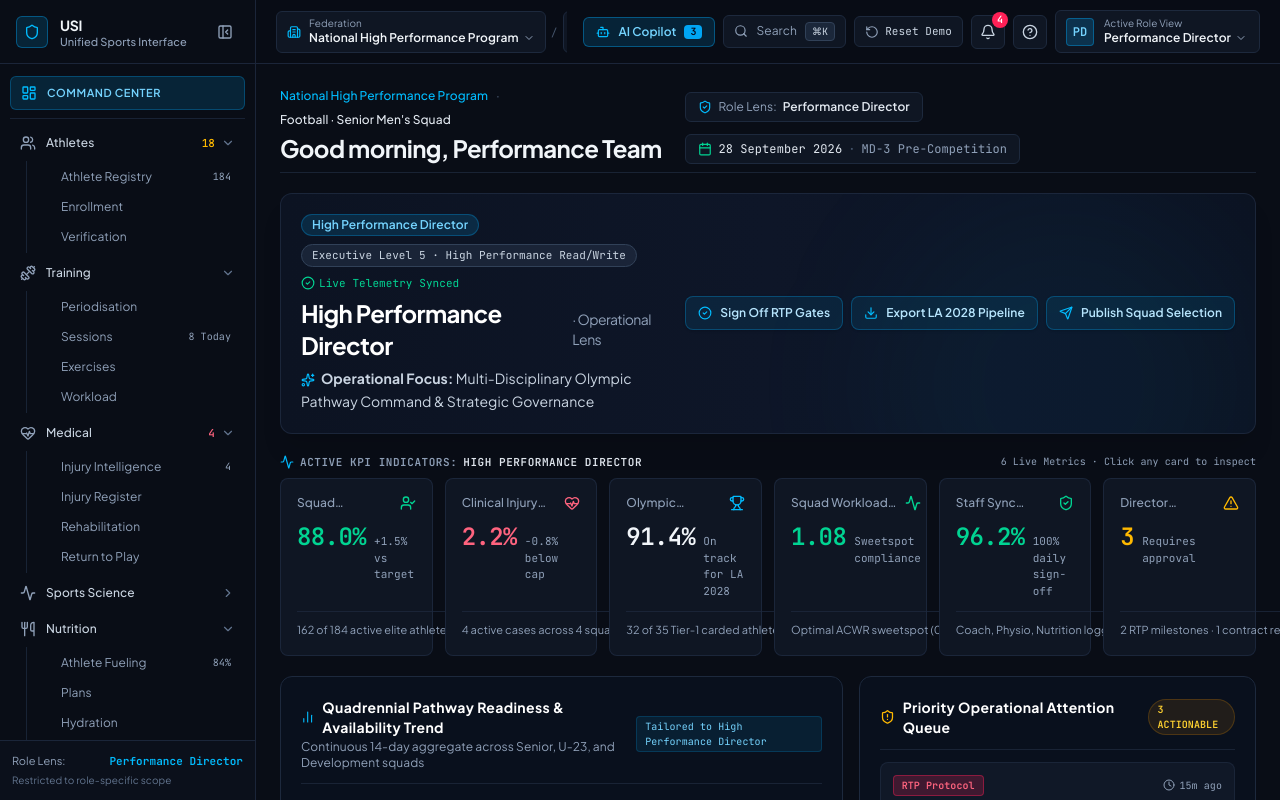
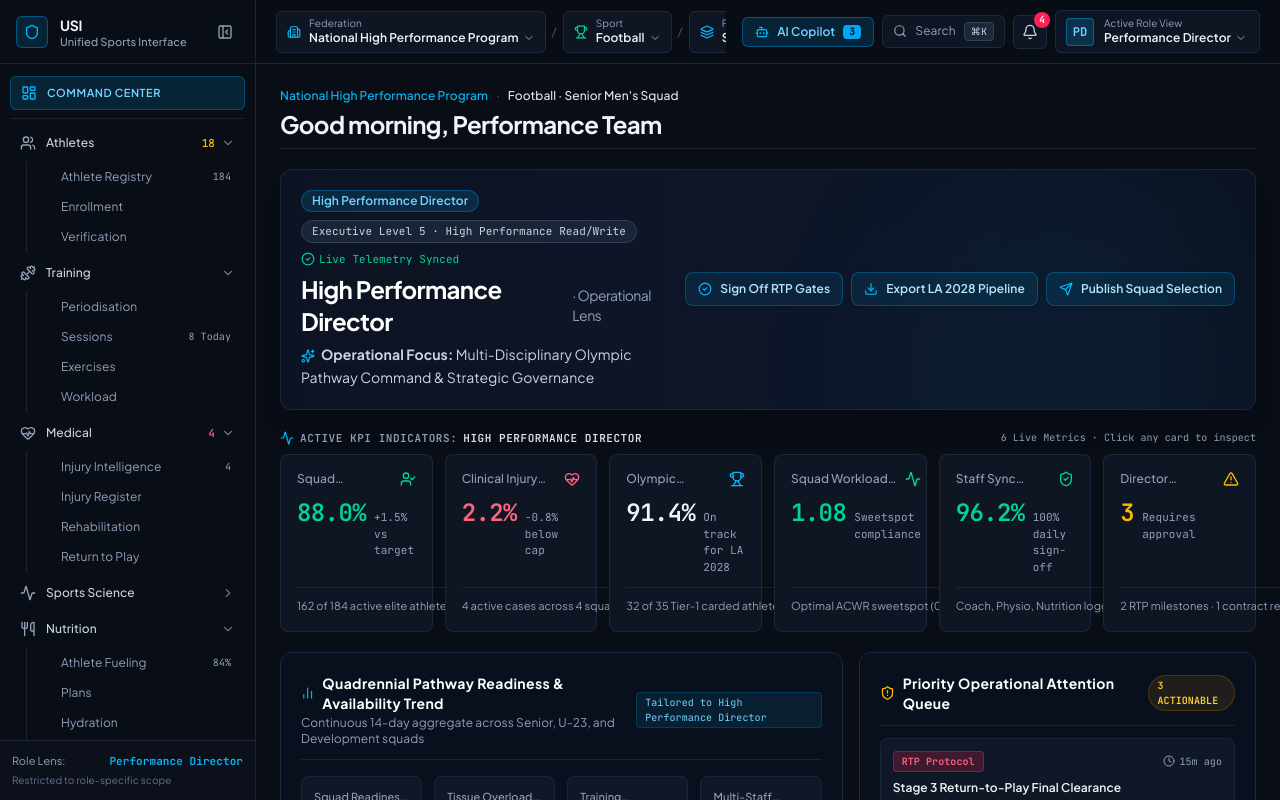
Before and after one commit to nishantjoshi020/USI, a React (Vite) app: page / in a window 1280 px wide. Shown: the top 800 px of the page. Built offline with nearby package versions, Linux system fonts and the light colour scheme.

Commit message:
refactor(ui): remove legacy date context controls
Cleaned up the UI by removing redundant date selection and role display components from the dashboard and navigation bar to streamline the interface.

```diff
--- a/src/App.tsx
+++ b/src/App.tsx
@@ -1209,24 +1209,6 @@ export default function App() {
                     Good morning, Performance Team
                   </h1>
                 </div>
-
-                {/* Compact Date / Role Context Indicator */}
-                <div className="flex flex-wrap items-center gap-3 text-xs text-slate-400">
-                  <div className="flex items-center gap-1.5 px-3 py-1.5 rounded-md bg-[#0F1623] border border-slate-800">
-                    <ShieldCheck className="w-3.5 h-3.5 text-sky-400" />
-                    <span>Role Lens:</span>
-                    <strong className="text-slate-200 font-semibold">
-                      {selectedRole}
-                    </strong>
-                  </div>
-
-                  <div className="flex items-center gap-1.5 px-3 py-1.5 rounded-md bg-[#0F1623] border border-slate-800 font-mono tabular-nums">
-                    <Calendar className="w-3.5 h-3.5 text-emerald-400" />
-                    <span className="text-slate-200">{context.date}</span>
-                    <span className="text-slate-600">·</span>
-                    <span className="text-slate-400">MD-3 Pre-Competition</span>
-                  </div>
-                </div>
               </div>
 
               {/* Dynamic 8-Persona Role Dashboard Banner */}
--- a/src/components/navigation/TopContextBar.tsx
+++ b/src/components/navigation/TopContextBar.tsx
@@ -271,55 +271,9 @@ export const TopContextBar: React.FC<TopContextBarProps> = ({
             </div>
           )}
         </div>
-
-        {/* Date Context */}
-        <div className="relative ml-1">
-          <button
-            onClick={() => setOpenDropdown(openDropdown === 'date' ? null : 'date')}
-            className="flex items-center gap-2 px-2.5 py-1.5 rounded-md bg-[#0F1623] hover:bg-[#151E2E] border border-slate-800 text-left transition-colors whitespace-nowrap"
-          >
-            <Calendar className="w-3.5 h-3.5 text-slate-400 shrink-0" />
-            <div>
-              <span className="block text-[10px] text-slate-400 leading-none">
-                Date
-              </span>
-              <span className="text-xs font-mono font-semibold text-slate-100 flex items-center gap-1 mt-0.5 tabular-nums">
-                {context.date}
-                <ChevronDown className="w-3 h-3 text-slate-400" />
-              </span>
-            </div>
-          </button>
-
-          {openDropdown === 'date' && (
-            <div className="absolute right-0 mt-1.5 w-52 bg-[#0F1623] border border-slate-700 rounded-md shadow-xl py-1 z-50">
-              <div className="px-3 py-1.5 text-[11px] font-medium text-slate-400 border-b border-slate-800">
-                Operational Date
-              </div>
-              {CONTEXT_OPTIONS.dates.map((d) => (
-                <button
-                  key={d}
-                  onClick={() => {
-                    onUpdateContext({ date: d });
-                    setOpenDropdown(null);
-                  }}
-                  className={`w-full text-left px-3 py-2 text-xs font-mono flex items-center justify-between ${
-                    context.date === d
-                      ? 'bg-sky-500/15 text-sky-300 font-semibold'
-                      : 'text-slate-300 hover:bg-slate-800/70'
-                  }`}
-                >
-                  <span>{d}</span>
-                  {context.date === d && (
-                    <span className="w-1.5 h-1.5 rounded-full bg-sky-400" />
-                  )}
-                </button>
-              ))}
-            </div>
-          )}
-        </div>
       </div>
 
-      {/* Right Zone: AI Copilot Trigger, Search, Notifications, Help, Role/User Profile */}
+      {/* Right Zone: AI Copilot Trigger, Search, Notifications, Role/User Profile */}
       <div className="flex items-center gap-2 shrink-0">
         {/* Persistent AI Copilot Trigger (Section 1) */}
         {onOpenAICopilot && (
@@ -351,18 +305,6 @@ export const TopContextBar: React.FC<TopContextBarProps> = ({
           </kbd>
         </button>
 
-        {/* Demo Reset Trigger for Assessment Readiness */}
-        {onResetDemoState && (
-          <button
-            onClick={onResetDemoState}
-            title="Reset Demo State to Initial Baseline"
-            className="hidden lg:inline-flex items-center gap-1.5 px-2.5 py-1.5 rounded-md bg-[#0F1623] hover:bg-[#151E2E] border border-slate-800 text-[11px] font-mono text-slate-300 hover:text-white transition-colors"
-          >
-            <RotateCcw className="w-3.5 h-3.5 text-slate-400" />
-            <span>Reset Demo</span>
-          </button>
-        )}
-
         {/* Notifications */}
         <button
           onClick={onToggleNotifications}
@@ -375,15 +317,6 @@ export const TopContextBar: React.FC<TopContextBarProps> = ({
               {unreadNotificationsCount}
             </span>
           )}
-        </button>
-
-        {/* Help / System Architecture */}
-        <button
-          onClick={onOpenHelpModal}
-          title="USI Operational Architecture & Guide"
-          className="p-2 rounded-md bg-[#0F1623] hover:bg-[#151E2E] border border-slate-800 text-slate-300 hover:text-white transition-colors"
-        >
-          <HelpCircle className="w-4 h-4" />
         </button>
 
         {/* Role Selector / User Profile */}
```
Also changed, not shown: 1 other file (tests, documents, lock files or other folders).
